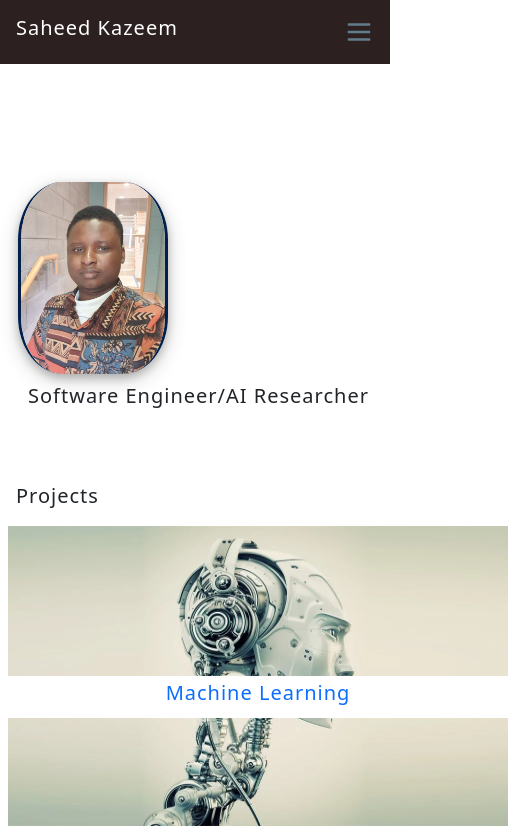
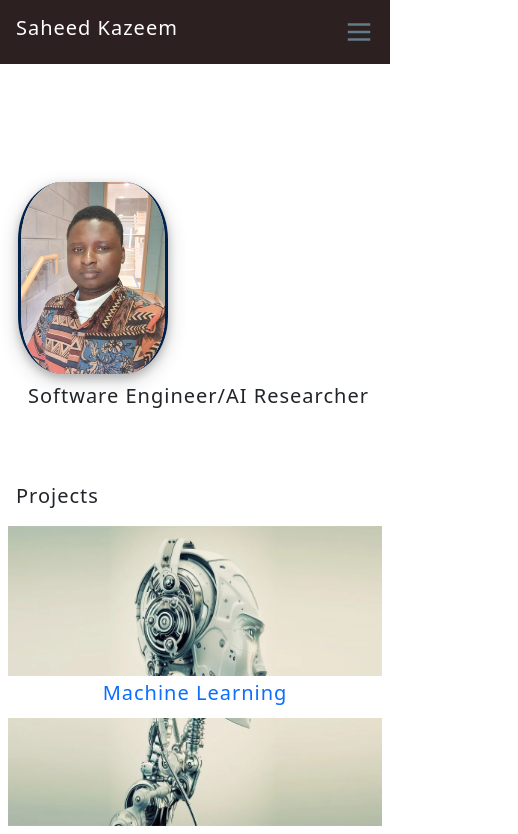
Before and after one commit to Kash5794/portfolio, a React (Create React App) app: page / in a window 390 px wide. Shown: the top 834 px of the page, 518 px wide, since content can reach past the window. Built offline with nearby package versions, Linux system fonts and the light colour scheme.

Commit message:
making changes

```diff
--- a/src/App.css
+++ b/src/App.css
@@ -268,10 +268,11 @@
 .technology-stack-image-container{
   width: 500px;
   height: 300px;
+
   margin-right: 10px;
   margin-bottom: 10px;
   padding: 0;
-
+background-color: red;
 position:relative
 }
 .technology-stack-container img{
@@ -289,6 +290,8 @@
 .chart-container{
 display: flex;
 flex-wrap: wrap;
+padding: 0;
+overflow: hidden;
 
 }
 .chart{
@@ -405,9 +408,13 @@
 margin-top: 20px;
 
 }
+.technology-stack-image-container{
+  width: 100%;
+}
 
-
-
+.chart{
+  width: 100%;
+}
 }
 
 /*Projects*/
@@ -499,7 +506,9 @@
   margin-top: 20px;
 
   }
-
+  .technology-stack-image-container{
+    width: 100%;
+  }
 }
 
 /*Contact*/
```
